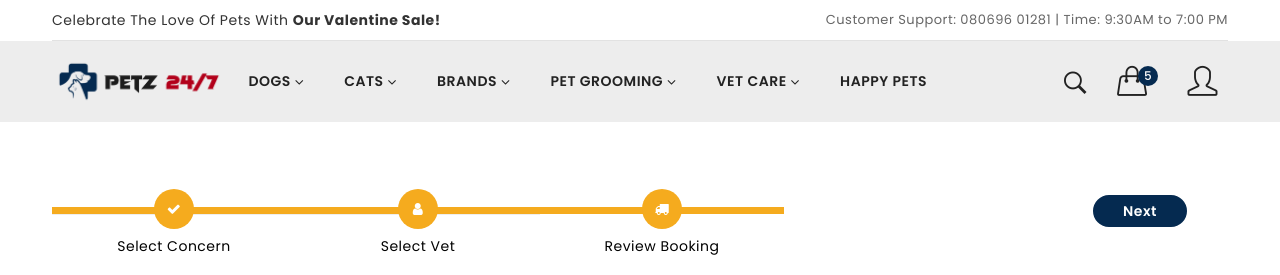
After one commit to jayrajvmu/petz24, a CodeIgniter 4 app: the page made by app/Views/consultationcenter.php in a window 1280 px wide. The commit adds this page. Shown: the top 275 px of the page. Run offline with PHP 8.4 and a stand-in for CodeIgniter, Linux system fonts and the light colour scheme; the template is opened without the code that fills it, so the values that code supplies are empty; some libraries are stand-ins or nearby versions; some web fonts are replaced.

Commit message:
worked on grooming center page,consultaion center page

```diff
--- a/app/Config/Routes.php
+++ b/app/Config/Routes.php
@@ -36,3 +36,5 @@ $routes->get('experience', 'Home::experience');
 $routes->get('addpet', 'Home::addpet');
 //Grooming Center
 $routes->get('groomingcenter', 'Home::groomingcenter');
+// Consultation Center
+$routes->get('consultationcenter', 'Home::consultationcenter');
--- a/app/Controllers/Home.php
+++ b/app/Controllers/Home.php
@@ -67,6 +67,10 @@ class Home extends BaseController
     {
         return view('groomingcenter');
     }
+    public function consultationcenter()
+    {
+        return view('consultationcenter');
+    }
 
 
 }
--- /dev/null
+++ b/app/Views/consultationcenter.php
@@ -0,0 +1,58 @@
+<!DOCTYPE html>
+<html lang="en">
+
+<?php require('components/head.php')?>
+<link rel="stylesheet" type="text/css" href="<?php echo base_url();?>assets/custom/css/consultationcenter.css">
+<link rel="stylesheet" type="text/css" href="<?php echo base_url();?>assets/custom/css/profile.css">
+
+
+<link rel="stylesheet" type="text/css" href="<?php echo base_url();?>assets/css/responsive.css">
+
+
+<?php require('components/header.php')?>
+
+
+<body class="home-1">
+
+    <section class="section-tb-padding">
+        <div class="container">
+            <div class="row">
+                <div class="col-lg-10">
+                    <div class="track-area">
+                        <div class="track-main">
+                            <div class="track">
+                                <div class="step active">
+                                    <span class="icon"><i class="fa fa-check"></i></span>
+                                    <span class="text">Select Concern</span>
+                                </div>
+                                <div class="step active">
+                                    <span class="icon"><i class="fa fa-user"></i></span>
+                                    <span class="text">Select Vet</span>
+                                </div>
+                                <div class="step active">
+                                    <span class="icon"><i class="fa fa-truck"></i></span>
+                                    <span class="text">Review Booking</span>
+                                </div>
+                            </div>
+                        </div>
+                    </div>
+
+                </div>
+                <div class="col-lg-2 d-flex justify-content-center align-items-center">
+                <a href="petz:;" class="btn btn-style1-custom-1 ">Next </a>
+
+                </div>
+            </div>
+        </div>
+    </section>
+
+
+
+
+
+
+    <?php require('components/footer.php')?>
+    <?php require('components/js.php')?>
+</body>
+
+</html>
--- /dev/null
+++ b/assets/custom/css/consultationcenter.css
@@ -0,0 +1,84 @@
+/* track page css */
+.track-area .track-price ul.track-order{
+    display: flex;
+    align-items: center;
+    justify-content: space-between;
+}
+.track-area .track-price ul.track-order li h4{
+    font-size: 16px;
+}
+.track-area .track-price ul.track-order li span.track-status{
+    font-size: 16px;
+    font-weight: 600;
+}
+/* .track-area .track-main {
+    margin-top: 30px;
+    padding-top: 8px;
+    border-top: 1px solid #eee;
+} */
+.track-area .track-main .track{
+    position: relative;
+    height: 7px;
+    display: flex;
+    margin-bottom: 40px;
+    margin-top: 40px
+}
+.track-area .track-main .track:before {
+    background-color: #ddd;
+    content: '';
+    position: absolute;
+    bottom: 50%;
+    transform: translateY(50%);
+    width: 50%;
+    height: 7px;
+}
+.track-area .track-main .track .step{
+    width: 25%;
+    margin-top: -18px;
+    text-align: center;
+    position: relative
+}
+.track-area .track-main .track .step.active:before{
+    background-color: #f5ab1e;
+}
+.track-area .track-main .track .step::before {
+    height: 7px;
+    position: absolute;
+    content: "";
+    width: 100%;
+    left: 0;
+    top: 18px
+}
+.track-area .track-main .track .step.active .icon{
+    background-color: #f5ab1e;
+    color: #fff
+}
+.track-area .track-main .track .icon{
+    display: inline-block;
+    width: 40px;
+    height: 40px;
+    line-height: 40px;
+    position: relative;
+    border-radius: 100%;
+    background: #ddd
+}
+.track-area .track-main .track .step.active .text{
+    font-weight: 400;
+    color: #000
+}
+.track-area .track-main .track .text{
+    display: block;
+    margin-top: 7px
+}
+
+.btn-style1-custom-1{
+    color: #fff;
+    width: 94px;
+    font-size: 14px;
+    padding: 4px 20px;
+    background-color: #052a50;
+    font-weight: 600;
+    border: 2px solid #052a50;
+    height: 32px;
+    border-radius: 25px;
+}
```
Also changed, not shown: app/Views/groomingcenter.php (+42 -3 lines), assets/custom/css/groomingcenter.css (+57 -0 lines).
